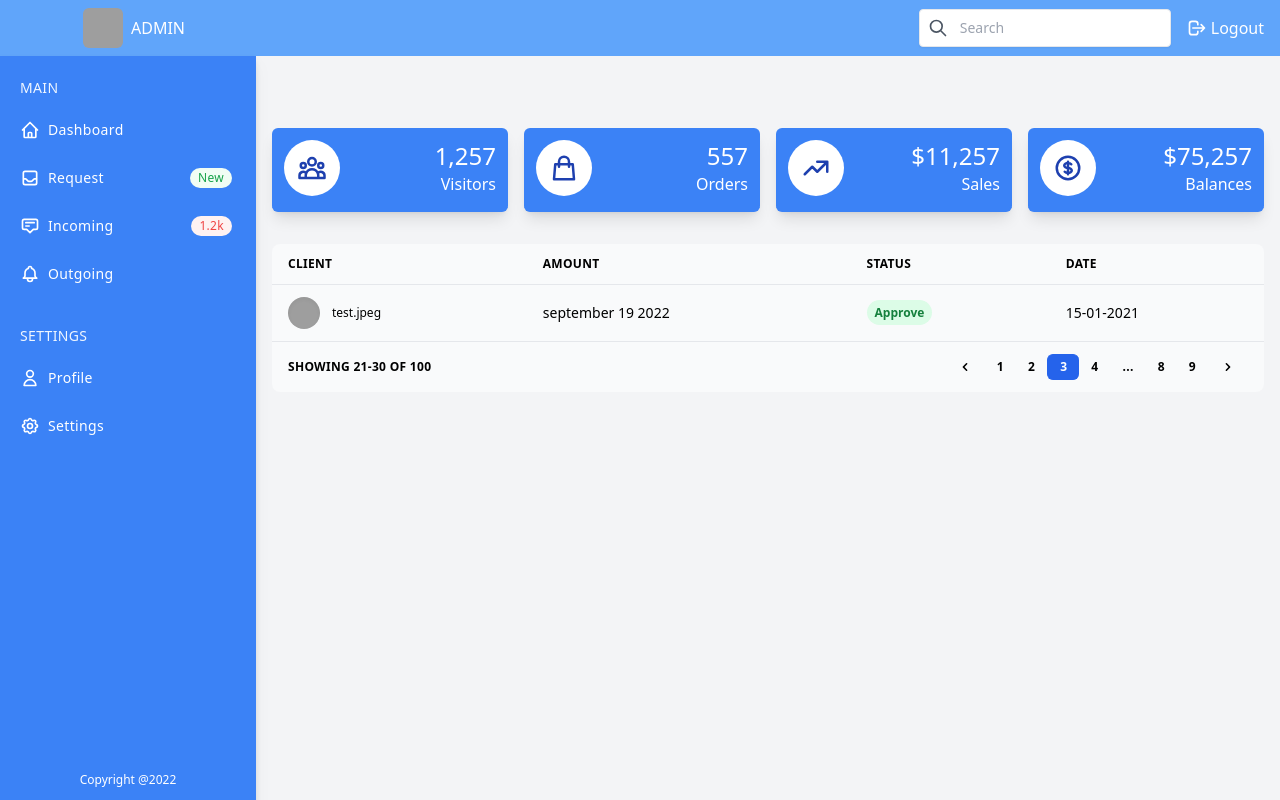
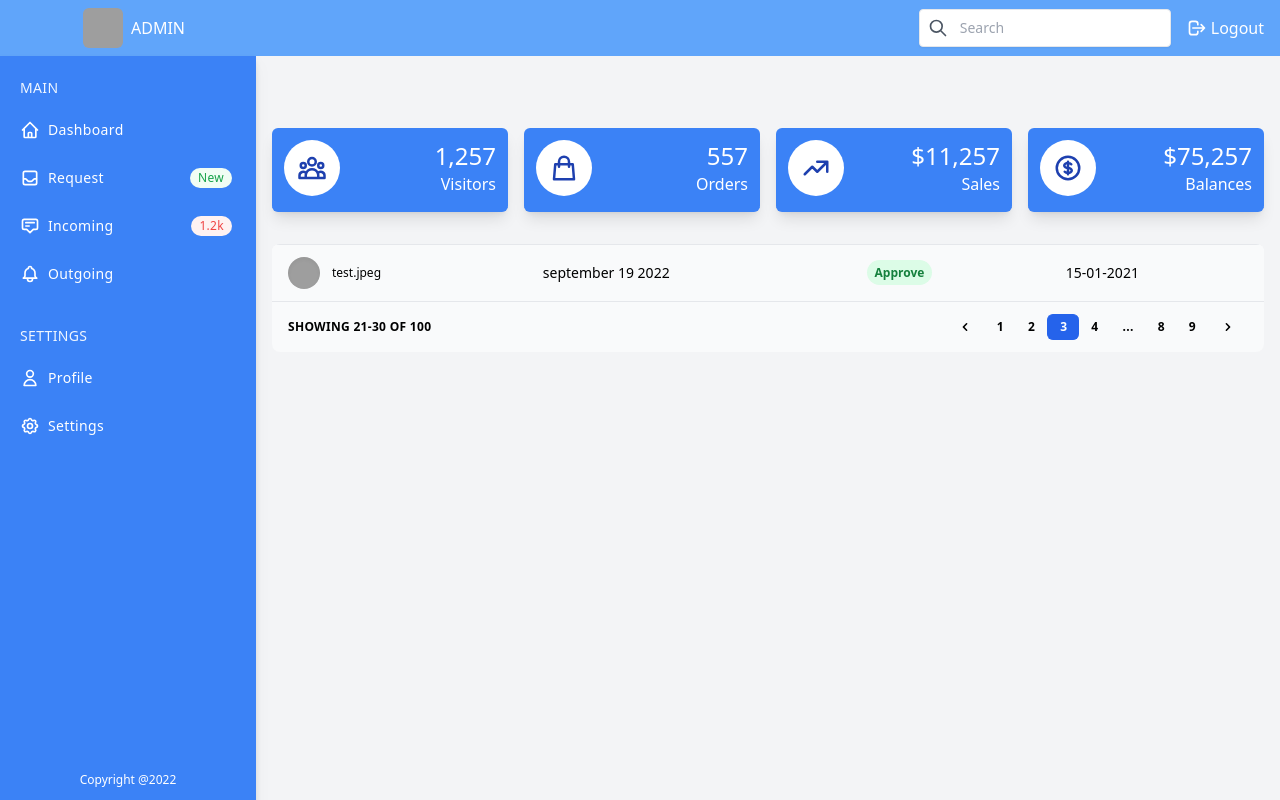
Before and after one commit to jheavejimenez/book-keeping, a React (Create React App) app: page /dashboard in a window 1280 px wide. Built offline with nearby package versions, Linux system fonts and the light colour scheme; no server answers; grey boxes are pictures that could not be loaded.

Commit message:
refactor

```diff
--- a/src/components/Table/ClientTable.jsx
+++ b/src/components/Table/ClientTable.jsx
@@ -10,10 +10,6 @@ function ClientTable() {
                         <table className={"w-full"}>
                             <thead>
                             <tr className={"text-xs font-semibold tracking-wide text-left text-gray-500 uppercase border-b dark:border-gray-700 bg-gray-50 dark:text-gray-400 dark:bg-gray-100"}>
-                                <th className={"px-4 py-3 text-black"}>Client</th>
-                                <th className={"px-4 py-3 text-black"}>Amount</th>
-                                <th className={"px-4 py-3 text-black"}>Status</th>
-                                <th className={"px-4 py-3 text-black"}>Date</th>
                             </tr>
                             </thead>
                             <tbody className={"bg-white divide-y"}>
```
